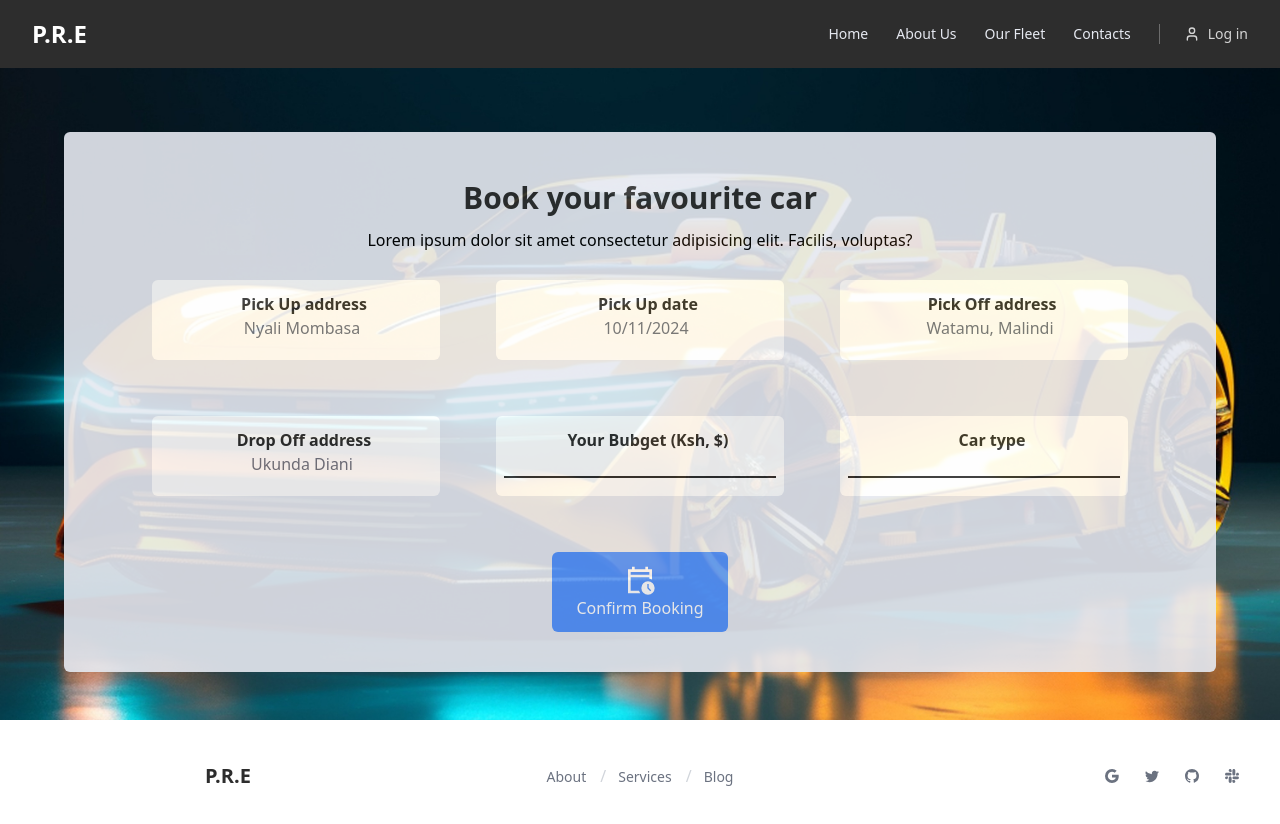
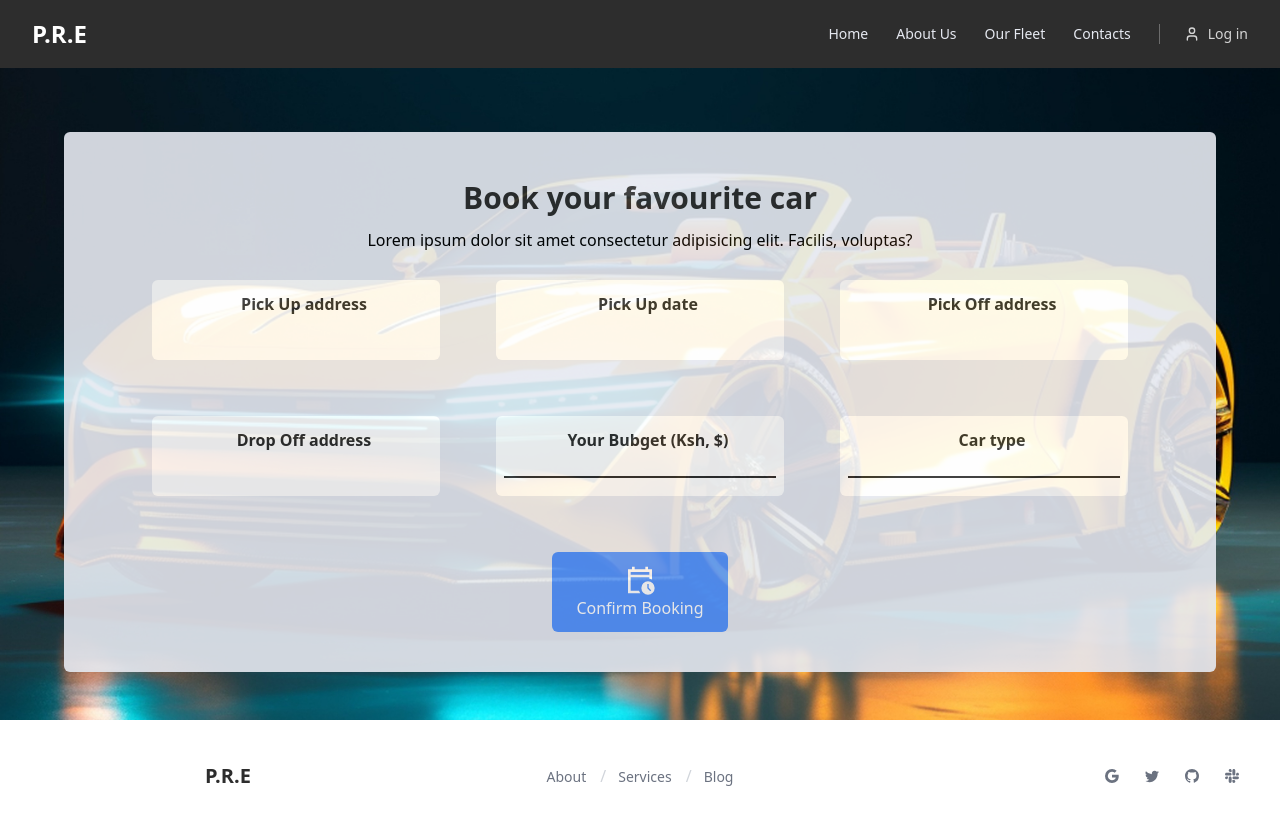
Before and after one commit to Paulhakeem/Dolph, a Nuxt app: page /booking in a window 1280 px wide. Shown: the top 824 px of the page. Built offline with nearby package versions, Linux system fonts and the light colour scheme; no server answers.

Commit message:
trying to use firebase firestore

```diff
--- a/pages/booking.vue
+++ b/pages/booking.vue
@@ -21,7 +21,7 @@
                     Pick Up address
                   </h3>
                   <div class="pl-3">
-                    <p class="text-gray-500 font-medium">Nyali Mombasa</p>
+                    <p class="text-gray-500 font-medium">{{useFirestore.pickUpAddress}}</p>
                   </div>
                 </div>
 
@@ -34,7 +34,7 @@
                     Pick Up date
                   </h3>
                   <div class="pl-3">
-                    <p class="text-gray-500 font-medium">10/11/2024</p>
+                    <p class="text-gray-500 font-medium">{{useFirestore.pickUpDate}}</p>
                   </div>
                 </div>
 
@@ -45,7 +45,7 @@
                     Pick Off address
                   </h3>
                   <div class="pl-3">
-                    <p class="text-gray-500 font-medium">Watamu, Malindi</p>
+                    <p class="text-gray-500 font-medium">{{useFirestore.pickOffAddress}}</p>
                   </div>
                 </div>
 
@@ -56,7 +56,7 @@
                     Drop Off address
                   </h3>
                   <div class="pl-3">
-                    <p class="text-gray-500 font-medium">Ukunda Diani</p>
+                    <p class="text-gray-500 font-medium">{{useFirestore.dropOffAddress}}</p>
                   </div>
                 </div>
 
@@ -120,6 +120,8 @@
 <script setup>
 const { user } = useFirebaseAuth();
 
+const useFirestore = useDbStore()
+
 definePageMeta({
   middleware: ["auth"],
 });
--- a/pages/index.vue
+++ b/pages/index.vue
@@ -23,7 +23,7 @@
       </div>
 
       <!-- form -->
-      <form id="homeSection" class="px-3">
+      <form @submit.prevent="useFirestore.AddBooking" id="homeSection" class="px-3">
         <div class="bg-[#e6e9f1] w-full rounded-md h-auto mt-44">
           <div class="flex flex-wrap gap-2 py-4 justify-center">
             <div class="bg-white rounded-md w-72 h-20 justify-center">
@@ -34,6 +34,7 @@
               </h3>
               <div class="px-2">
                 <input
+                v-model="useFirestore.pickUpAddress"
                   type="text"
                   class="w-full ring-0 border-b-2 border-b-heading px-2 outline-none first-letter:uppercase caret-blue"
                 />
@@ -48,6 +49,7 @@
               </h3>
               <div class="px-2">
                 <input
+                v-model="useFirestore.pickUpDate"
                   type="text"
                   class="w-full ring-0 border-b-2 border-b-heading px-2 outline-none first-letter:uppercase caret-blue"
                 />
@@ -62,6 +64,7 @@
               </h3>
               <div class="px-2">
                 <input
+                 v-model="useFirestore.pickOffAddress"
                   type="text"
                   class="w-full ring-0 border-b-2 border-b-heading px-2 outline-none first-letter:uppercase caret-blue"
                 />
@@ -76,12 +79,12 @@
               </h3>
               <div class="px-2">
                 <input
+                 v-model="useFirestore.dropOffAddress"
                   type="text"
                   class="w-full ring-0 border-b-2 border-b-heading px-2 outline-none uppercase caret-blue"
                 />
               </div>
             </div>
-            <nuxt-link to="signUp">
               <div
                 id="homeSectionButton"
                 class="bg-blue rounded-md w-44 h-20 cursor-pointer text-center"
@@ -102,7 +105,6 @@
 
                 <button class="text-white">Book Now</button>
               </div>
-            </nuxt-link>
           </div>
         </div>
       </form>
@@ -117,6 +119,8 @@
 </template>
 
 <script setup>
+
+const useFirestore = useDbStore()
 useHead({
   titleTemplate: "%s - Home",
 });
--- a/pages/signIn.vue
+++ b/pages/signIn.vue
@@ -135,15 +135,10 @@
                         aria-describedby="password-error"
                         required
                       />
-                      <!-- <div
-                        class="input-errors"
-                        v-for="error of v$.password.$errors"
-                        :key="error.$uid"
-                      >
-                        <p class="error-msg text-red-500 italic">
-                          {{ error.$message }}
-                        </p>
-                      </div> -->
+                      <p class="text-red-500 font-semibold text-sm pt-2">
+                        {{ errorMessage }}
+                      </p>
+
                       <div
                         class="hidden absolute inset-y-0 end-0 flex items-center pointer-events-none pe-3"
                       >
@@ -215,8 +210,12 @@ import { toast } from "vue3-toastify";
 const { loginUser } = useFirebaseAuth();
 const email = useState("emailSignin", () => "");
 const password = useState("passwordSignin", () => "");
+const errorMessage = useState("errorMessage", () => "");
 // function
 const logIn = async () => {
+  if (password.value.length < 6) {
+    return (errorMessage.value = "Characters should be above 6 or more");
+  }
   const user = await loginUser(email.value, password.value);
   if (user) {
     toast.error("User created successfull!!");
--- a/pages/signUp.vue
+++ b/pages/signUp.vue
@@ -110,6 +110,9 @@
                         aria-describedby="password-error"
                         required
                       />
+                        <p class="text-red-500 font-semibold text-sm pt-2">
+                        {{ errorMessage }}
+                      </p>
                     </div>
                   </div>
                   <!-- End Form Group -->
@@ -154,8 +157,12 @@ import { toast } from "vue3-toastify";
 const { createUser } = useFirebaseAuth();
 const email = useState("emailSignin", () => "");
 const password = useState("passwordSignin", () => "");
+const errorMessage = useState("errorMessage", () => "");
 // function
 const registerUser = async () => {
+   if (password.value.length < 6) {
+    return (errorMessage.value = "Characters should be above 6 or more");
+  }
   const user = await createUser(email.value, password.value);
   if (user) {
     toast.error("User created successfull!!");
--- a/stores/db.js
+++ b/stores/db.js
@@ -1,4 +1,43 @@
-export const useDbStore = defineStore("database", () => {});
+import {
+  collection,
+  addDoc,
+  onSnapshot,
+  doc,
+  where,
+  query,
+  Firestore,
+} from "firebase/firestore";
+import { toast } from "vue3-toastify";
+export const useDbStore = defineStore("database", () => {
+  const pickUpAddress = useState("pickUpAddress", () => "");
+  const pickUpDate = useState("pickUpDate", () => "");
+  const pickOffAddress = useState("pickOffAddress", () => "");
+  const dropOffAddress = useState("dropOffAddress", () => "");
+
+  // functions
+
+  const AddBooking = () => {
+    addDoc(collection(Firestore, "Bookings"), {
+      pickUpAddress: pickUpAddress.value,
+      pickOffAddress: pickOffAddress.value,
+      pickUpDate: pickOffAddress.value,
+      dropOffAddress: pickOffAddress.value,
+    });
+    pickUpAddress.value = "";
+    pickOffAddress.value = "";
+    pickUpDate.value = "";
+    pickUpDate.value = "";
+    toast.success("One last step on your booking!!");
+  };
+
+  return {
+    pickUpAddress,
+    pickUpDate,
+    pickOffAddress,
+    dropOffAddress,
+    AddBooking
+  };
+});
 if (import.meta.hot) {
   import.meta.hot.accept(acceptHMRUpdate(useDbStore, import.meta.hot));
 }
```
Also changed, not shown: composables/useFirebaseDb.js (deleted).
